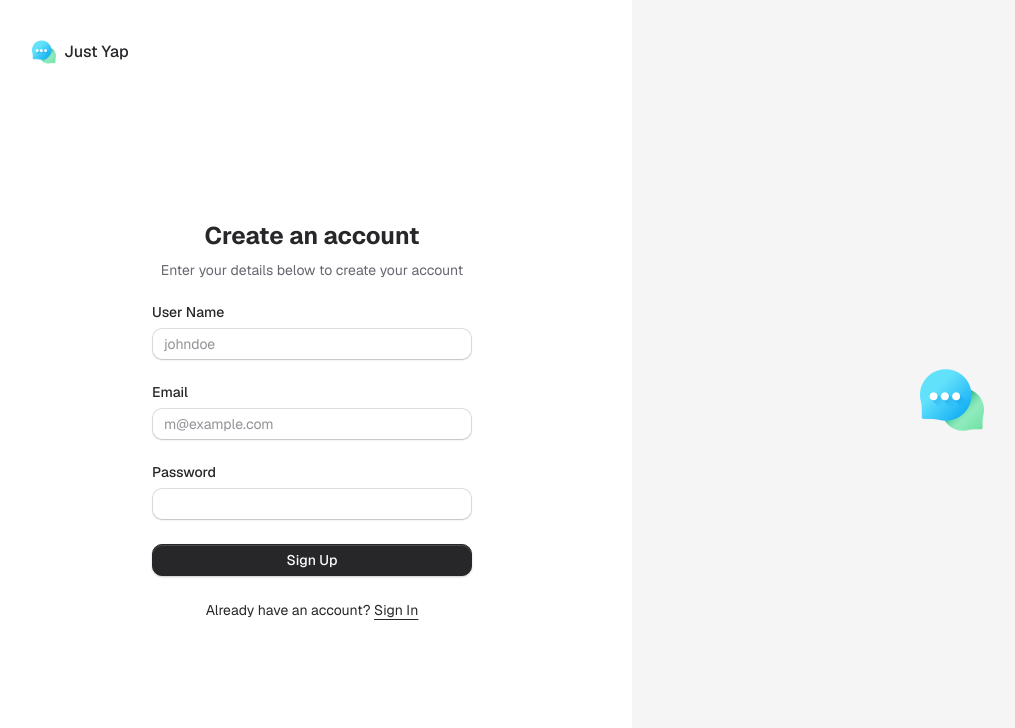
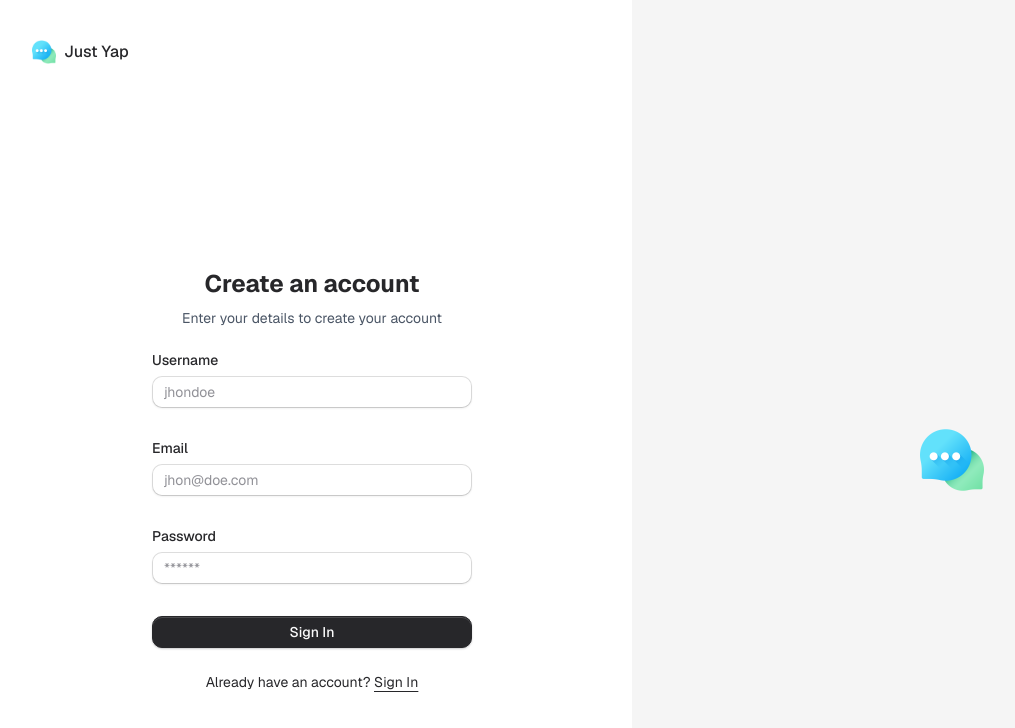
Before and after one commit to deveshru2712/yap-frontend, a Next.js app: page /sign-up in a window 1280 px wide. Shown: the top 728 px of the page, without its empty margins (8-1023 px from the left). Built offline with nearby package versions, Linux system fonts and the light colour scheme; no server answers.

Commit message:
update: added zod validation to both of authentication forms.

```diff
--- a/package.json
+++ b/package.json
@@ -19,6 +19,7 @@
     "react": "19.2.3",
     "react-dom": "19.2.3",
     "tailwind-merge": "^3.4.0",
+    "zod": "^4.3.5",
     "zustand": "^5.0.9"
   },
   "devDependencies": {
--- a/src/app/sign-in/page.tsx
+++ b/src/app/sign-in/page.tsx
@@ -1,4 +1,4 @@
-import { LoginForm } from "@/components/auth/signin-form";
+import SignInForm from "@/components/auth/signin-form";
 import Image from "next/image";
 import Link from "next/link";
 
@@ -14,7 +14,7 @@ export default function LoginPage() {
         </div>
         <div className="flex flex-1 items-center justify-center">
           <div className="w-full max-w-xs">
-            <LoginForm />
+            <SignInForm />
           </div>
         </div>
       </div>
--- a/src/app/sign-up/page.tsx
+++ b/src/app/sign-up/page.tsx
@@ -1,4 +1,4 @@
-import { SignUpForm } from "@/components/auth/signup-form";
+import SignUpForm from "@/components/auth/signup-form";
 import Image from "next/image";
 import Link from "next/link";
 
--- a/src/components/auth/signin-form.tsx
+++ b/src/components/auth/signin-form.tsx
@@ -1,43 +1,84 @@
-import type React from "react";
-import { cn } from "@/lib/utils";
+"use client";
+import * as React from "react";
+import * as z from "zod";
 import { Button } from "@/components/ui/button";
+import { Field, FieldError, FieldLabel } from "@/components/ui/field";
+import { Form } from "@/components/ui/form";
 import { Input } from "@/components/ui/input";
-import { Label } from "@/components/ui/label";
 import Link from "next/link";
 
-export function LoginForm({
-  className,
-  ...props
-}: React.ComponentPropsWithoutRef<"form">) {
+const schema = z.object({
+  email: z.email(),
+  password: z.string().min(6, { message: "Password must be of 6 character" }),
+});
+
+type Errors = Record<string, string | string[]>;
+
+export default function SignInForm() {
+  const [loading, setLoading] = React.useState(false);
+  const [errors, setErrors] = React.useState<Errors>({});
+
+  const onSubmit = async (event: React.FormEvent<HTMLFormElement>) => {
+    setLoading(true);
+    event.preventDefault();
+    const formData = new FormData(event.currentTarget);
+    const result = schema.safeParse(Object.fromEntries(formData));
+
+    if (!result.success) {
+      const { fieldErrors } = z.flattenError(result.error);
+      setErrors(fieldErrors as Errors);
+      setLoading(false);
+      return;
+    }
+
+    console.log(result.data);
+    setLoading(false);
+  };
+
   return (
-    <form className={cn("flex flex-col gap-6", className)} {...props}>
-      <div className="flex flex-col items-center gap-2 text-center">
+    <div className="flex min-h-screen items-center justify-center">
+      <div className="w-full max-w-sm space-y-6">
+        <div className="space-y-2 text-center">
           <h1 className="text-2xl font-bold">Login to your account</h1>
-        <p className="text-muted-foreground text-sm text-balance">
+          <p className="text-sm text-gray-600">
             Enter your email below to login to your account
           </p>
         </div>
-      <div className="grid gap-6">
-        <div className="grid gap-2">
-          <Label htmlFor="email">Email</Label>
-          <Input id="email" type="email" placeholder="m@example.com" required />
-        </div>
-        <div className="grid gap-2">
-          <div className="flex items-center">
-            <Label htmlFor="password">Password</Label>
-          </div>
-          <Input id="password" type="password" required />
-        </div>
-        <Button type="submit" className="w-full">
-          Login
+        <Form className="space-y-4" errors={errors} onSubmit={onSubmit}>
+          <Field name="email">
+            <FieldLabel>Email</FieldLabel>
+            <Input
+              disabled={loading}
+              placeholder="jhon@doe.com"
+              type="email"
+              className="w-full"
+            />
+            <FieldError />
+          </Field>
+          <Field name="password">
+            <FieldLabel>Password</FieldLabel>
+            <Input
+              disabled={loading}
+              placeholder="******"
+              type="password"
+              className="w-full"
+            />
+            <FieldError />
+          </Field>
+          <Button disabled={loading} type="submit" className="w-full">
+            {loading ? "Signing in..." : "Sign In"}
           </Button>
-      </div>
-      <div className="text-center text-sm">
+        </Form>
+
+        <div className="flex flex-col">
+          <div className="mt-2 text-center text-sm">
             Don&apos;t have an account?{" "}
             <Link href="/sign-up" className="underline underline-offset-4">
               Sign up
             </Link>
           </div>
-    </form>
+        </div>
+      </div>
+    </div>
   );
 }
--- a/src/components/auth/signup-form.tsx
+++ b/src/components/auth/signup-form.tsx
@@ -1,45 +1,93 @@
-import type React from "react";
-import { cn } from "@/lib/utils";
+"use client";
+import * as React from "react";
+import * as z from "zod";
 import { Button } from "@/components/ui/button";
+import { Field, FieldError, FieldLabel } from "@/components/ui/field";
+import { Form } from "@/components/ui/form";
 import { Input } from "@/components/ui/input";
-import { Label } from "@/components/ui/label";
 import Link from "next/link";
 
-export function SignUpForm({
-  className,
-  ...props
-}: React.ComponentPropsWithoutRef<"form">) {
+const schema = z.object({
+  username: z.string(),
+  email: z.email(),
+  password: z.string().min(6, { message: "Password must be of 6 character" }),
+});
+
+type Errors = Record<string, string | string[]>;
+
+export default function SignUpForm() {
+  const [loading, setLoading] = React.useState(false);
+  const [errors, setErrors] = React.useState<Errors>({});
+
+  const onSubmit = async (event: React.FormEvent<HTMLFormElement>) => {
+    setLoading(true);
+    event.preventDefault();
+    const formData = new FormData(event.currentTarget);
+    const result = schema.safeParse(Object.fromEntries(formData));
+
+    if (!result.success) {
+      const { fieldErrors } = z.flattenError(result.error);
+      setErrors(fieldErrors as Errors);
+      setLoading(false);
+      return;
+    }
+
+    console.log(result.data);
+    setLoading(false);
+  };
+
   return (
-    <form className={cn("flex flex-col gap-6", className)} {...props}>
-      <div className="flex flex-col items-center gap-2 text-center">
+    <div className="flex min-h-screen items-center justify-center">
+      <div className="w-full max-w-sm space-y-6">
+        <div className="space-y-2 text-center">
           <h1 className="text-2xl font-bold">Create an account</h1>
-        <p className="text-muted-foreground text-sm text-balance">
-          Enter your details below to create your account
+          <p className="text-sm text-gray-600">
+            Enter your details to create your account
           </p>
         </div>
-      <div className="grid gap-6">
-        <div className="grid gap-2">
-          <Label htmlFor="userName">User Name</Label>
-          <Input id="userName" type="text" placeholder="johndoe" required />
-        </div>
-        <div className="grid gap-2">
-          <Label htmlFor="email">Email</Label>
-          <Input id="email" type="email" placeholder="m@example.com" required />
-        </div>
-        <div className="grid gap-2">
-          <Label htmlFor="password">Password</Label>
-          <Input id="password" type="password" required />
-        </div>
-        <Button type="submit" className="w-full">
-          Sign Up
+        <Form className="space-y-4" errors={errors} onSubmit={onSubmit}>
+          <Field name="username">
+            <FieldLabel>Username</FieldLabel>
+            <Input
+              disabled={loading}
+              placeholder="jhondoe"
+              type="text"
+              className="w-full"
+            />
+            <FieldError />
+          </Field>
+          <Field name="email">
+            <FieldLabel>Email</FieldLabel>
+            <Input
+              disabled={loading}
+              placeholder="jhon@doe.com"
+              type="email"
+              className="w-full"
+            />
+            <FieldError />
+          </Field>
+          <Field name="password">
+            <FieldLabel>Password</FieldLabel>
+            <Input
+              disabled={loading}
+              placeholder="******"
+              type="password"
+              className="w-full"
+            />
+            <FieldError />
+          </Field>
+          <Button disabled={loading} type="submit" className="w-full">
+            {loading ? "Signing in..." : "Sign In"}
           </Button>
-      </div>
+        </Form>
+
         <div className="text-center text-sm">
           Already have an account?{" "}
           <Link href="/sign-in" className="underline underline-offset-4">
             Sign In
           </Link>
         </div>
-    </form>
+      </div>
+    </div>
   );
 }
--- /dev/null
+++ b/src/components/ui/field.tsx
@@ -0,0 +1,74 @@
+"use client";
+
+import { Field as FieldPrimitive } from "@base-ui/react/field";
+
+import { cn } from "@/lib/utils";
+
+function Field({ className, ...props }: FieldPrimitive.Root.Props) {
+  return (
+    <FieldPrimitive.Root
+      className={cn("flex flex-col items-start gap-2", className)}
+      data-slot="field"
+      {...props}
+    />
+  );
+}
+
+function FieldLabel({ className, ...props }: FieldPrimitive.Label.Props) {
+  return (
+    <FieldPrimitive.Label
+      className={cn(
+        "inline-flex items-center gap-2 font-medium text-base/4.5 sm:text-sm/4",
+        className,
+      )}
+      data-slot="field-label"
+      {...props}
+    />
+  );
+}
+
+function FieldItem({ className, ...props }: FieldPrimitive.Item.Props) {
+  return (
+    <FieldPrimitive.Item
+      className={cn("flex", className)}
+      data-slot="field-item"
+      {...props}
+    />
+  );
+}
+
+function FieldDescription({
+  className,
+  ...props
+}: FieldPrimitive.Description.Props) {
+  return (
+    <FieldPrimitive.Description
+      className={cn("text-muted-foreground text-xs", className)}
+      data-slot="field-description"
+      {...props}
+    />
+  );
+}
+
+function FieldError({ className, ...props }: FieldPrimitive.Error.Props) {
+  return (
+    <FieldPrimitive.Error
+      className={cn("text-destructive-foreground text-xs", className)}
+      data-slot="field-error"
+      {...props}
+    />
+  );
+}
+
+const FieldControl = FieldPrimitive.Control;
+const FieldValidity = FieldPrimitive.Validity;
+
+export {
+  Field,
+  FieldLabel,
+  FieldDescription,
+  FieldError,
+  FieldControl,
+  FieldItem,
+  FieldValidity,
+};
--- /dev/null
+++ b/src/components/ui/form.tsx
@@ -0,0 +1,17 @@
+"use client";
+
+import { Form as FormPrimitive } from "@base-ui/react/form";
+
+import { cn } from "@/lib/utils";
+
+function Form({ className, ...props }: FormPrimitive.Props) {
+  return (
+    <FormPrimitive
+      className={cn("flex w-full flex-col gap-4", className)}
+      data-slot="form"
+      {...props}
+    />
+  );
+}
+
+export { Form };
```
Also changed, not shown: 1 other file (tests, documents, lock files or other folders). Lines whose indentation alone changed are shown as unchanged.
